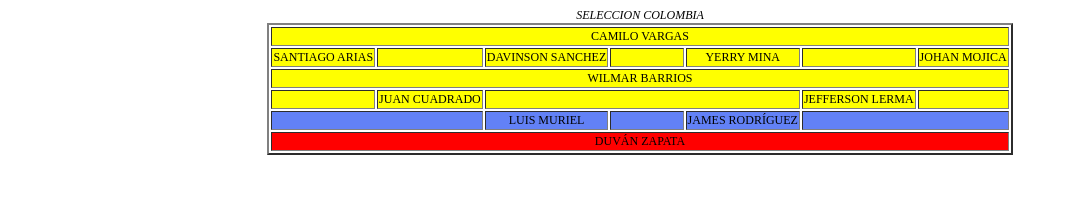
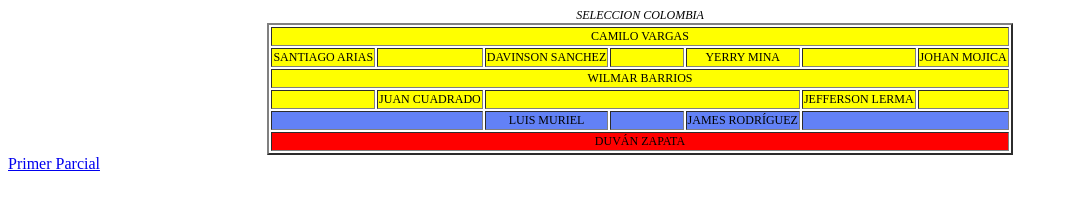
Before and after one commit to icamargo-ingeniero/icamargo-ingeniero.github.io, a plain HTML site: page index.html in a window 1280 px wide. Shown: the whole page, without its empty margins (0-1068 px from the left). Drawn offline with Linux system fonts and the light colour scheme.

Commit message:
Update index.html

```diff
--- a/index.html
+++ b/index.html
@@ -60,5 +60,8 @@
             <!-- colspan es otra propiedad que indinca cuantas celdas va a tomar -->
         </TR>
     </TAble>
+
+    <a href="#codigo.html">Primer Parcial</a>
+
 </body>
 </html>
```
